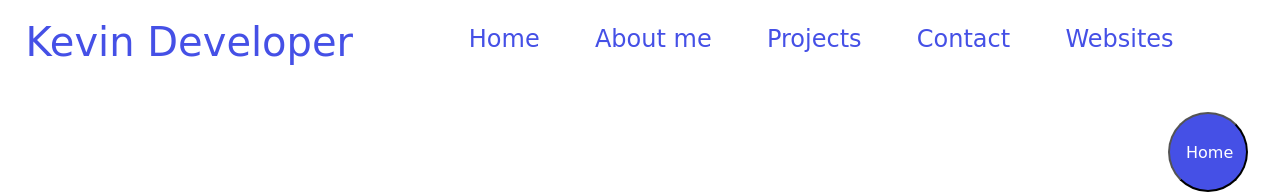
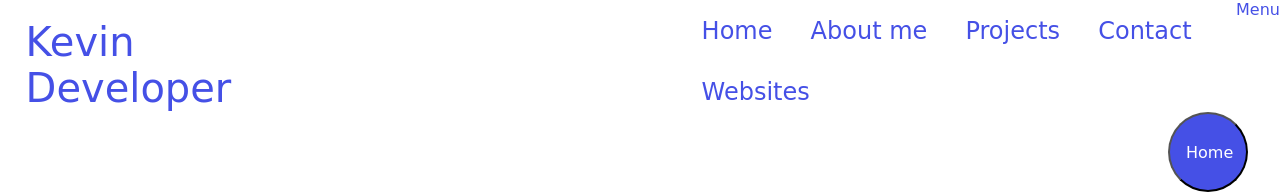
Before and after one commit to kevincito1/Portafolio-ok, a plain HTML site: page Briefcase2/index.html in a window 1280 px wide. Shown: the top 194 px of the page. Drawn offline with Linux system fonts and the light colour scheme; a web font is replaced by a local one.

Commit message:
portafolio listo

```diff
--- a/Briefcase2/index.html
+++ b/Briefcase2/index.html
@@ -30,6 +30,9 @@
             <li><a href="#contact">Contact</a></li>
             <li><a href="#websites">Websites</a></li>
           </ul>
+        </div>
+        <div>
+          Menu
         </div>
         <div class="home-button">
         <button class="button-top"><a href="#header-main">Home</a></button>
--- a/Briefcase2/style.css
+++ b/Briefcase2/style.css
@@ -10,6 +10,14 @@ nav {
     font-size: 2.5rem;
 }
 
+/* .name-page::after {
+    content: "🤢";
+}
+tecla windows + . para abrir el menú de emojis.
+.name-page::before{
+    content: "🤢";
+} */
+
 ul li {
     list-style: none;
     display: inline-block;
@@ -19,6 +27,7 @@ ul li {
 
 .menu {
     width: 40%;
+    margin-left: 30%;
 }
 
 .home-button {
```
Also changed, not shown: Briefcase2/reset.css (+9 -0 lines).
